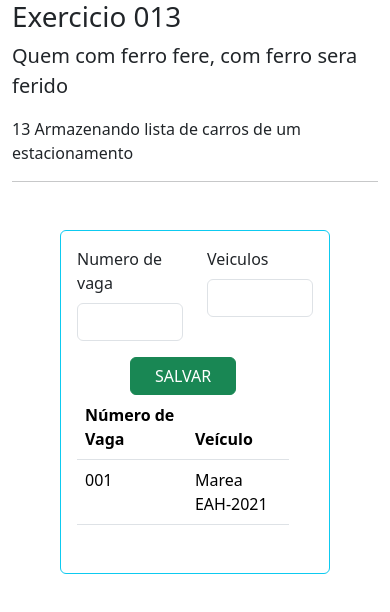
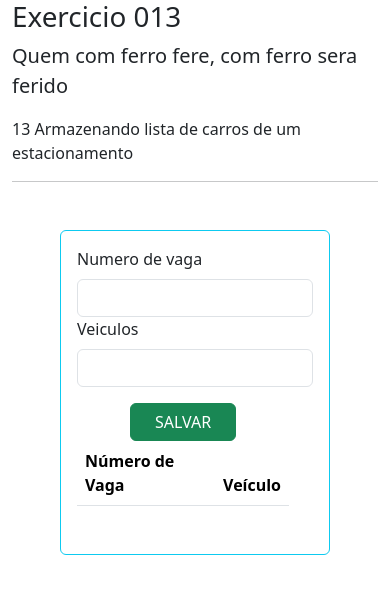
Before and after one commit to aline0707/exercicio-js, a plain HTML site: page Exercicio 013/index.html in a window 390 px wide. Drawn offline with nearby package versions, Linux system fonts and the light colour scheme.

Commit message:
Exercicio 013

```diff
--- a/Exercicio 013/app.js
+++ b/Exercicio 013/app.js
@@ -33,5 +33,6 @@ function fnListarVeiculos(){
 }
 
 function fnLimpar(){
+  document.getElementById("form_veiculos").reset()
 
 }
--- a/Exercicio 013/index.html
+++ b/Exercicio 013/index.html
@@ -20,14 +20,14 @@
         <p>13 Armazenando lista de carros de um estacionamento</p>
         <hr>
 
-        <form class="border border-info border-1 rounded p-3 m-5">
+        <form class="border border-info border-1 rounded p-3 m-5" id="form_veiculos">
             <div class="row mb-3">
-                <div class="col">
+                <div class="col-12 col-md-6">
                     <label class="form-label">Numero de vaga</label>
                     <input class="form-control" id="numero_vaga">
                 </div>
 
-                <div class="col">
+                <div class="col-12 col-md-6">
                     <label class="form-label">Veiculos</label>
                     <input class="form-control" id="veiculo">
                 </div>
@@ -35,7 +35,7 @@
 
                 <div class="row mt-3">
                     <div class="col text-center">
-                        <button type="button" class= "btn btn-success w-50" onclick="fnSalvarVeiculo();fnListarVeiculos()">SALVAR</button>
+                        <button type="button" class= "btn btn-success w-50" onclick="fnSalvarVeiculo();fnListarVeiculos(); fnLimpar()">SALVAR</button>
 
                     </div>
 
@@ -53,10 +53,7 @@
                                 </tr>
                             </thead>
               <tbody id="tabela-veiculo">
-                <tr>
-                    <td>001</td>
-                    <td>Marea EAH-2021</td>
-                </tr>
+
 
               </tbody>
 
```
